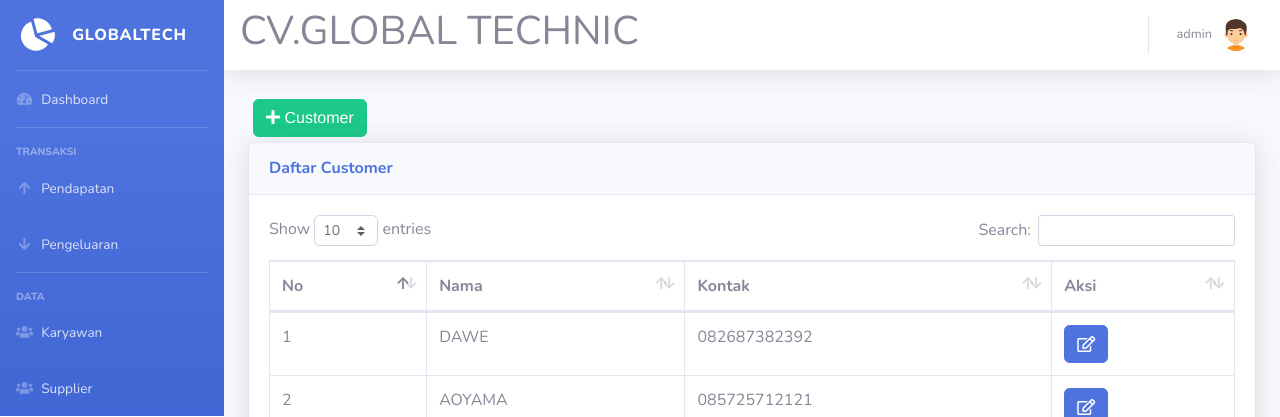
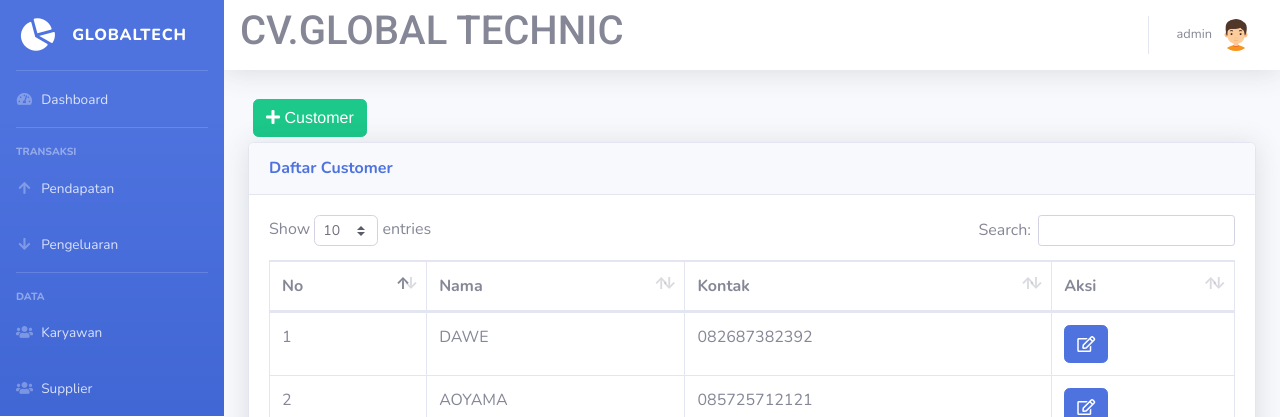
Before and after one commit to Endyfadlullah/project, a PHP site: page /customer.php in a window 1280 px wide. Shown: the top 417 px of the page. Run offline with PHP 8.4, Linux system fonts and the light colour scheme; a user stored in the database is signed in; data comes from the database, SQL or seed files in the repository; some libraries are stand-ins or nearby versions.

Commit message:
ubah font navbar

```diff
--- a/navbar.php
+++ b/navbar.php
@@ -1,3 +1,6 @@
+<link rel="preconnect" href="https://fonts.googleapis.com">
+<link rel="preconnect" href="https://fonts.gstatic.com" crossorigin>
+<link href="https://fonts.googleapis.com/css2?family=Roboto:wght@500&display=swap" rel="stylesheet">
 <!-- Topbar -->
 <nav class="navbar navbar-expand navbar-light bg-white topbar mb-4 static-top shadow">
 
@@ -7,7 +10,7 @@
   </button>
 
   <!-- Topbar Search -->
-		<div>
+  <div style="font-family: 'Roboto', sans-serif;">
     <h1>CV.GLOBAL TECHNIC</h1>
   </div>
 
```
Lines whose indentation alone changed are shown as unchanged.
